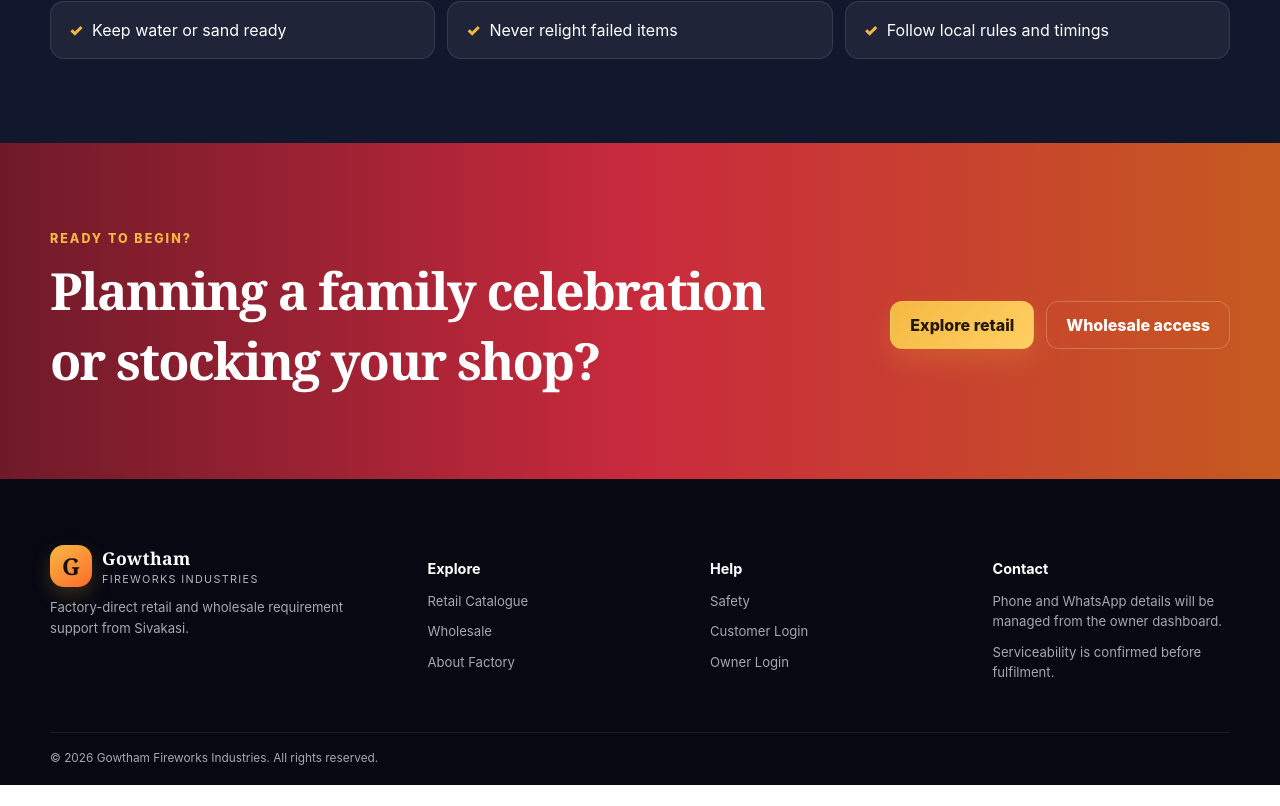
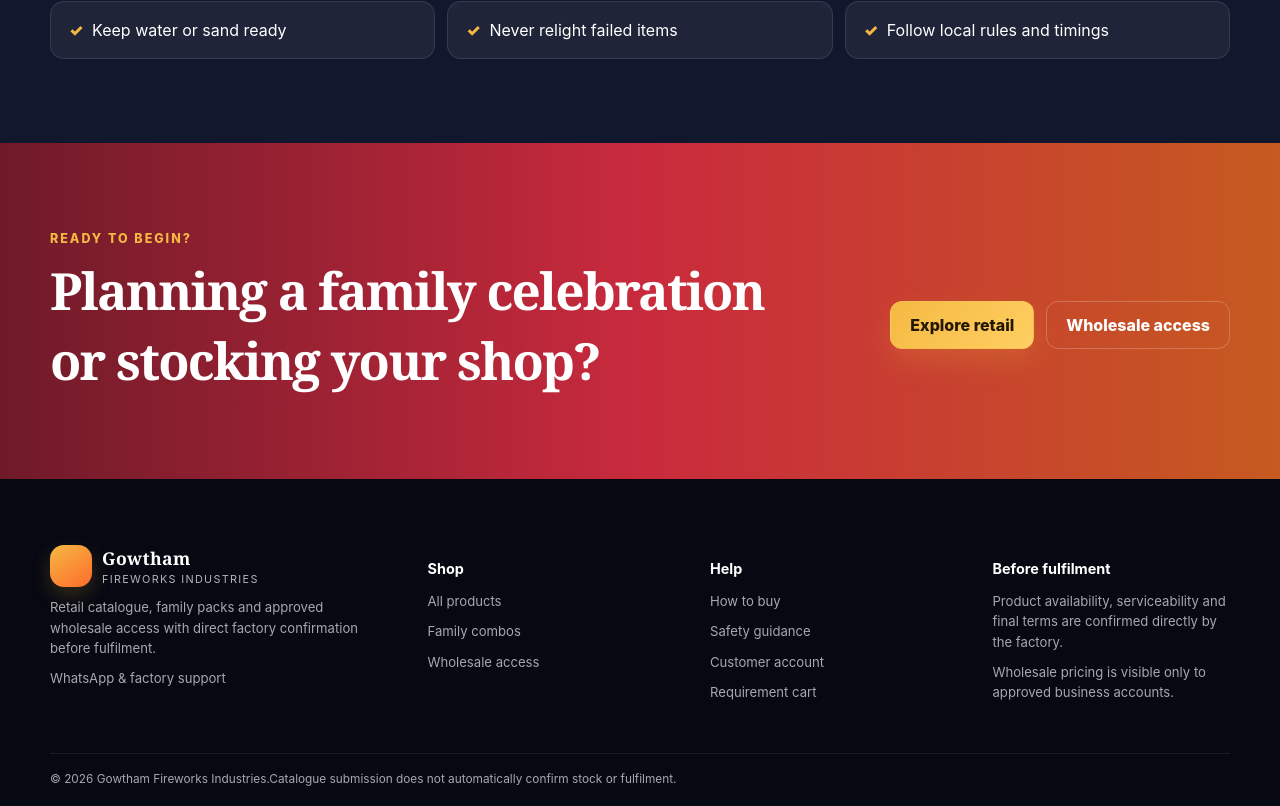
Before and after one commit to mkraja826/Gowthamfireworks, a Next.js app: page / in a window 1280 px wide. Shown: the part 4172-4978 px from the top of the page. Before the commit the page ends 4957 px from the top, so only its background shows below. Built offline with nearby package versions, Linux system fonts and the light colour scheme.

Commit message:
Redesign footer and remove public owner login

```diff
--- a/components/site-footer.tsx
+++ b/components/site-footer.tsx
@@ -1,18 +1,22 @@
 import Link from "next/link";
 
 export function SiteFooter() {
+  const whatsappNumber = process.env.NEXT_PUBLIC_WHATSAPP_NUMBER?.replace(/\D/g, "");
+  const supportHref = whatsappNumber ? `https://wa.me/${whatsappNumber}` : "/#contact";
+
   return (
     <footer className="site-footer" id="contact">
       <div className="container footer-grid">
-        <div>
-          <div className="brand footer-brand"><span className="brand-mark">G</span><span><strong>Gowtham</strong><small>Fireworks Industries</small></span></div>
-          <p>Factory-direct retail and wholesale requirement support from Sivakasi.</p>
+        <div className="footer-intro">
+          <div className="brand footer-brand"><span className="brand-mark" aria-hidden="true"><i /></span><span><strong>Gowtham</strong><small>Fireworks Industries</small></span></div>
+          <p>Retail catalogue, family packs and approved wholesale access with direct factory confirmation before fulfilment.</p>
+          <a className="footer-support" href={supportHref}>WhatsApp & factory support</a>
         </div>
-        <div><h3>Explore</h3><Link href="/catalogue">Retail Catalogue</Link><Link href="/wholesale">Wholesale</Link><Link href="/#about">About Factory</Link></div>
-        <div><h3>Help</h3><Link href="/#safety">Safety</Link><Link href="/login">Customer Login</Link><Link href="/admin/login">Owner Login</Link></div>
-        <div><h3>Contact</h3><p>Phone and WhatsApp details will be managed from the owner dashboard.</p><p>Serviceability is confirmed before fulfilment.</p></div>
+        <div><h3>Shop</h3><Link href="/catalogue">All products</Link><Link href="/catalogue?category=Family%20Combos">Family combos</Link><Link href="/wholesale">Wholesale access</Link></div>
+        <div><h3>Help</h3><Link href="/#how-it-works">How to buy</Link><Link href="/#safety">Safety guidance</Link><Link href="/login">Customer account</Link><Link href="/cart">Requirement cart</Link></div>
+        <div><h3>Before fulfilment</h3><p>Product availability, serviceability and final terms are confirmed directly by the factory.</p><p>Wholesale pricing is visible only to approved business accounts.</p></div>
       </div>
-      <div className="container footer-bottom">© {new Date().getFullYear()} Gowtham Fireworks Industries. All rights reserved.</div>
+      <div className="container footer-bottom"><span>© {new Date().getFullYear()} Gowtham Fireworks Industries.</span><span>Catalogue submission does not automatically confirm stock or fulfilment.</span></div>
     </footer>
   );
 }
```
